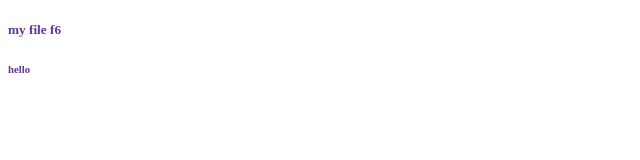
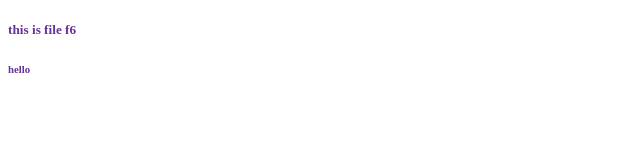
Before and after one commit to shahintyagi67/myrepo, a plain HTML site: page index.html in a window 1280 px wide. Shown: the full height of the page, 0-640 px from the left. Drawn offline with Linux system fonts and the light colour scheme.

```diff
--- a/index.html
+++ b/index.html
@@ -7,7 +7,7 @@
     <link rel="stylesheet" href="styles.css" />
 </head>
 <body>
-    <h5>my file f6</h5>
+    <h5>this is file f6</h5>
     <h6>hello</h6>
 </body>
 </html>
```
